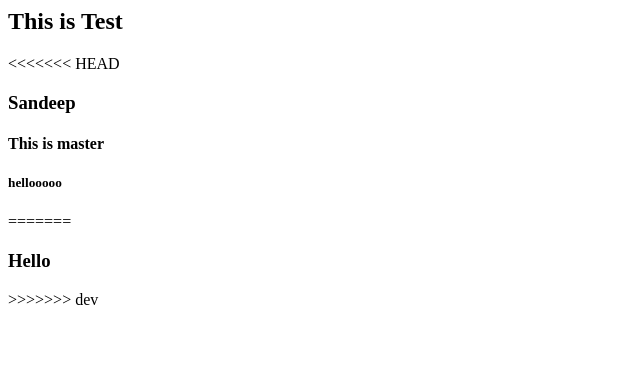
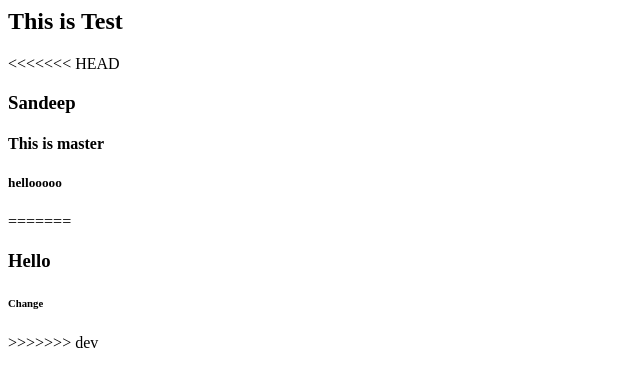
Before and after one commit to sandeep8705/sandeepduvva, a plain HTML site: page index.html in a window 1280 px wide. Shown: the whole page, without its empty margins (0-640 px from the left). Drawn offline with Linux system fonts and the light colour scheme.

Commit message:
Update index.html

```diff
--- a/index.html
+++ b/index.html
@@ -6,4 +6,5 @@
     <h5>hellooooo</h5>
 =======
 <h3>Hello</h3>
+<h6>Change</h6>
 >>>>>>> dev
```
